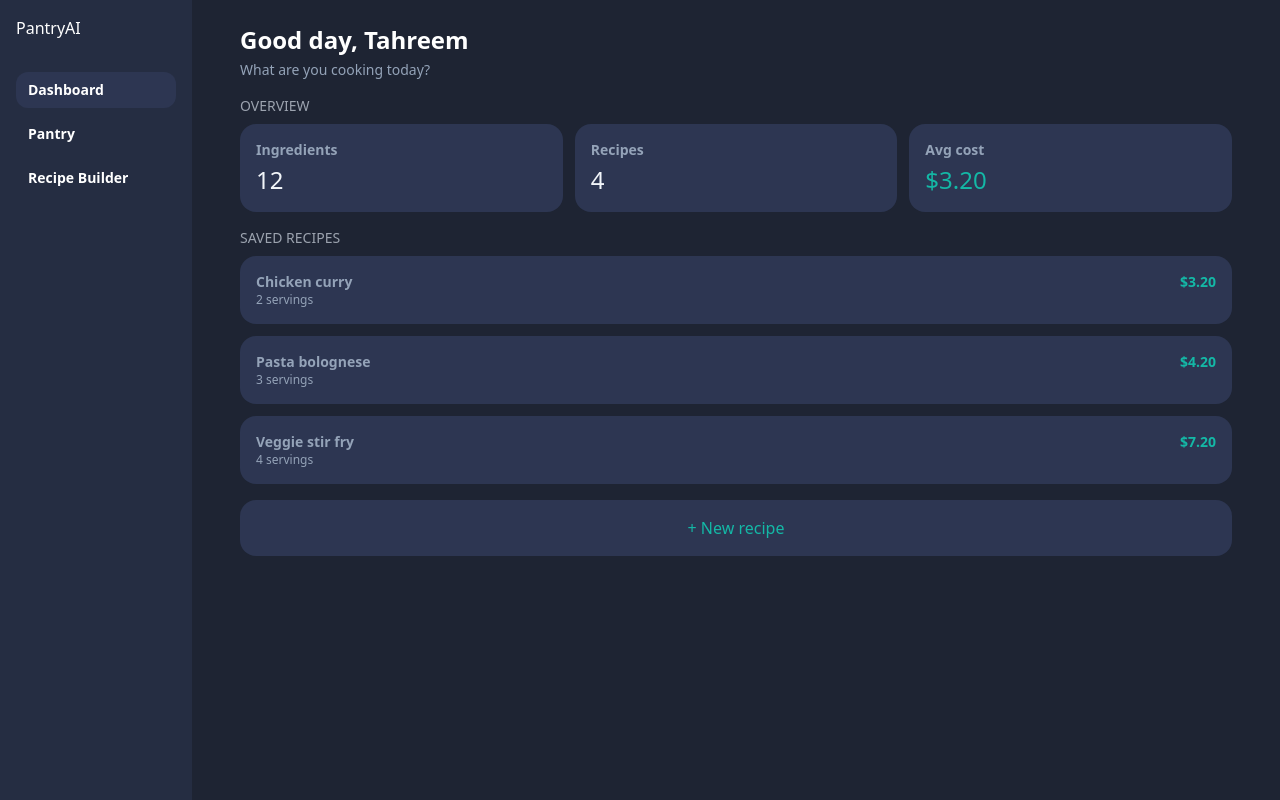
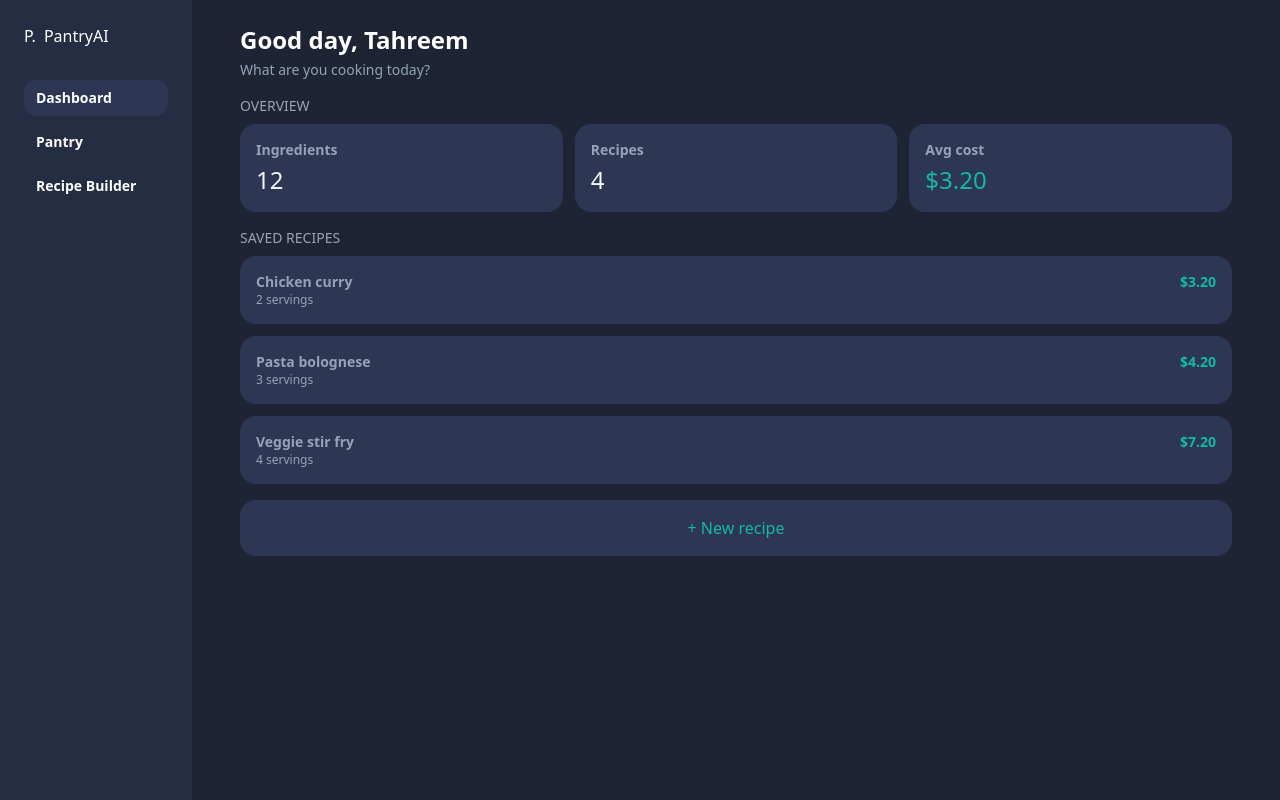
Before and after one commit to syedatahreem/Pantry-AI, a React (Vite) app: page / in a window 1280 px wide. Built offline with nearby package versions, Linux system fonts and the light colour scheme.

Commit message:
Enhance Sidebar component styling and update header layout

```diff
--- a/src/components/Layout/SideBar.tsx
+++ b/src/components/Layout/SideBar.tsx
@@ -12,9 +12,10 @@ interface SidebarProps {
 
 const Sidebar = ({ activeTab, setActiveTab }: SidebarProps) => {
   return (
-    <div className="w-48 bg-panel flex flex-col p-4 gap-2">
-      <div className="flex items-center gap-2 mb-6">
-        <span className="text-white font-medium">PantryAI</span>
+    <div className="w-48 bg-panel flex flex-col p-6 gap-2">
+      <div className="flex items-center gap-2 mb-6 text-white font-medium">
+        <p>P.</p>
+        <span>PantryAI</span>
       </div>
 
       {navItems.map((item) => (
```
